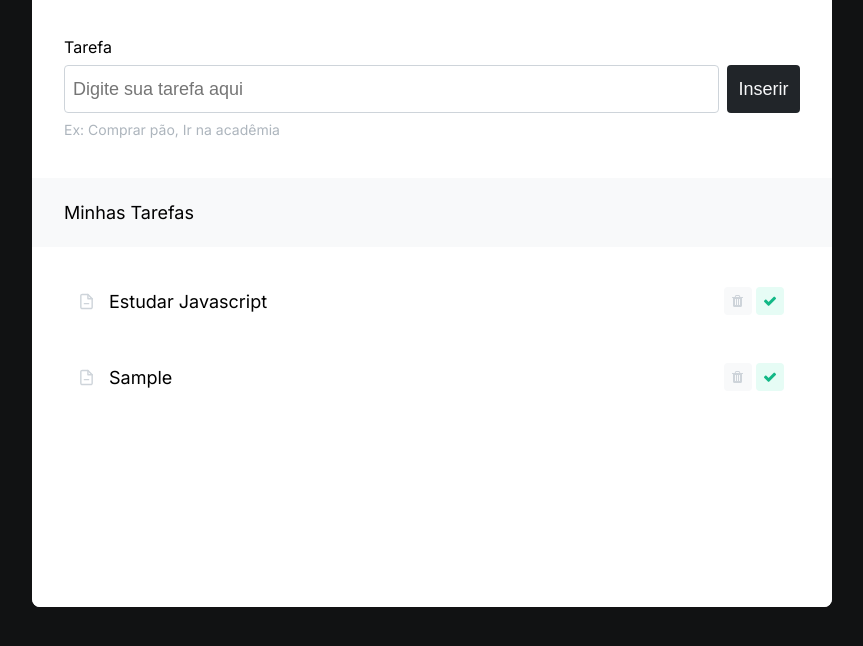
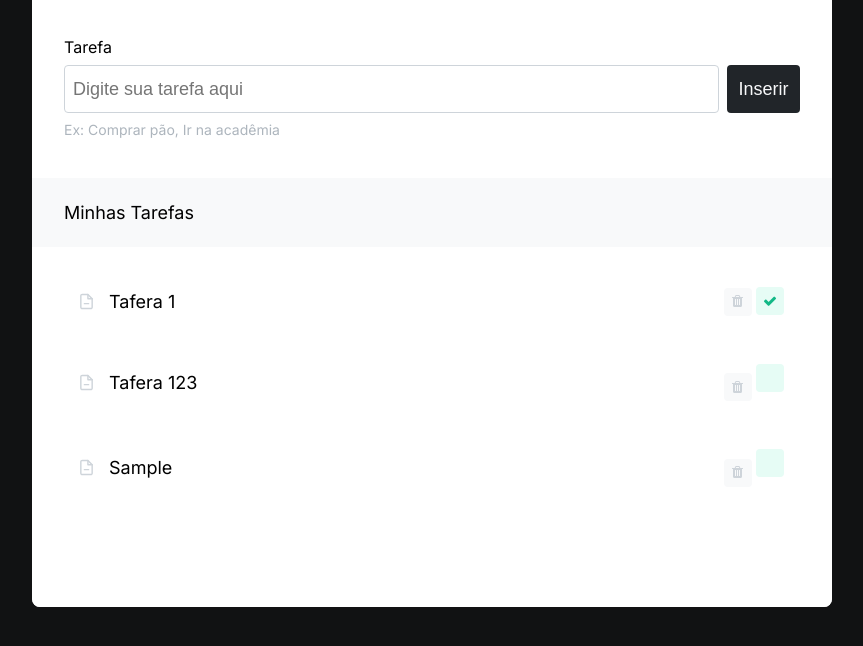
Before and after one commit to tiagoramosalves/demo-t11-jan22-m1b, a plain HTML site: page dom-todo-list/index.html in a window 1280 px wide. Both pictures are taken after typing "Sample" into the empty fields and a click on the button "Inserir". Shown: the part 126-772 px from the top of the page, without its empty margins (208-1071 px from the left). Drawn offline with Linux system fonts and the light colour scheme.

Commit message:
update: Demo Demanda CheckList com Dom Funçao check tarefa

```diff
--- a/dom-todo-list/index.html
+++ b/dom-todo-list/index.html
@@ -24,7 +24,11 @@
           <div class="input-box">
             <label for="">Tarefa</label>
             <div class="input-control">
-              <input type="text" value="" placeholder="Digite sua tarefa aqui" />
+              <input
+                type="text"
+                value=""
+                placeholder="Digite sua tarefa aqui"
+              />
               <button id="btnSubmit" type="submit">Inserir</button>
             </div>
             <span>Ex: Comprar pão, Ir na acadêmia</span>
@@ -39,17 +43,28 @@
         </div>
         <div class="card-area">
           <div class="container" id="container-tasks">
-            <!--  <div class="card-task">
+            <div class="card-task">
               <div class="card-task-title">
                 <img src="./img/task.svg" alt="" />
-                <h5>Estudar Javascript</h5>
+                <h5>Tafera 1</h5>
               </div>
               <div class="actions">
-                <button><i class="fa fa-trash"></i></button>
-                <button ><i class="fa fa-check"></i></button>
+                <button class="trash"><i class="fa fa-trash"></i></button>
+                <button class="check fa fa-check"></button>
               </div>
             </div>
             <div class="card-task">
+              <div class="card-task-title">
+                <img src="./img/task.svg" alt="" />
+                <h5>Tafera 123</h5>
+              </div>
+              <div class="actions">
+                <button class="trash"><i class="fa fa-trash"></i></button>
+                <button class="check fa"></button>
+              </div>
+            </div>
+
+            <!--<div class="card-task">
               <div class="card-task-title">
                 <img src="./img/task.svg" alt="" />
                 <h5>Estudar Javascript</h5>
@@ -99,16 +114,6 @@
                 <button><i class="fa fa-check"></i></button>
               </div>
             </div> -->
-            <div class="card-task">
-              <div class="card-task-title">
-                <img src="./img/task.svg" alt="" />
-                <h5>Estudar Javascript</h5>
-              </div>
-              <div class="actions">
-                <button><i class="fa fa-trash"></i></button>
-                <button><i class="fa fa-check"></i></button>
-              </div>
-            </div>
           </div>
         </div>
       </main>
--- a/dom-todo-list/script.js
+++ b/dom-todo-list/script.js
@@ -18,6 +18,15 @@ let inputValue = document.querySelector("input");
 //console.log(inputValue.type);
 //console.log(inputValue.placeholder);
 //console.log(inputValue.value);
+
+let divContainerTasks = document.querySelector("#container-tasks");
+
+let divCardTask = document.getElementsByClassName("card-task");
+
+// do pai para o filho
+/*divCardTask[0].addEventListener("click", function(){
+  console.log('divCardTasks posição 0')
+});*/
 
 let btnInserir = document.getElementById("btnSubmit");
 
@@ -40,7 +49,29 @@ function criarCardTask(textTask) {
 </div>
 <div class="actions">
 <button><i class="fa fa-trash"></i></button>
-<button><i class="fa fa-check"></i></button>
+<button class="check fa"></button>
 </div>`;
-  document.getElementById("container-tasks").appendChild(divCardTask);
+  // document.getElementById("container-tasks").appendChild(divCardTask);
+  divContainerTasks.appendChild(divCardTask);
 }
+
+// getItem
+divContainerTasks.addEventListener("click", identificaItem);
+
+function identificaItem(event) {
+  const itemClicado = event.target;
+
+  //console.log(itemClicado.tagName);
+  //console.log(itemClicado.className);
+
+  itemClicado.classList.toggle("fa-check");
+  //console.log(itemClicado.className);
+  //itemClicado.classList.add("check fa");
+
+  //Adicioando classe com if
+  /*if (itemClicado.className === "check fa") {
+    //itemClicado.classList.add("fa-check");
+    console.log(itemClicado.className);
+    itemClicado.classList.add("check fa");
+  }*/
+}
```
